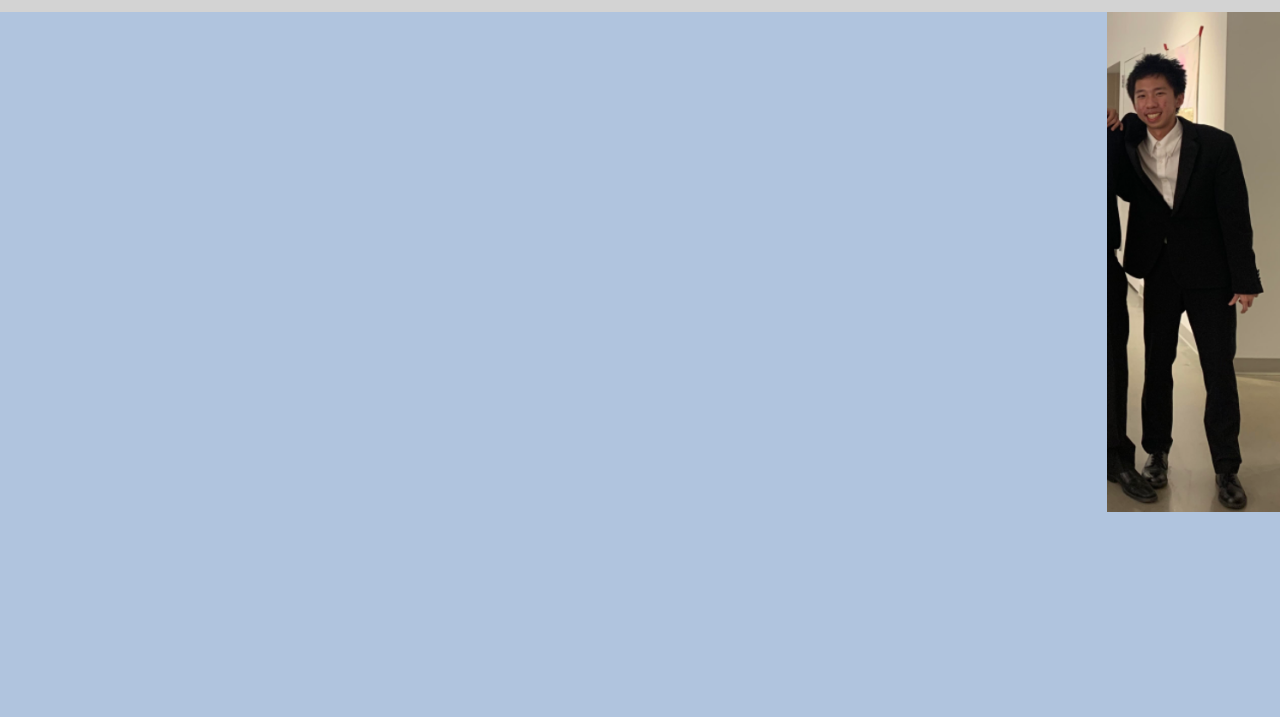
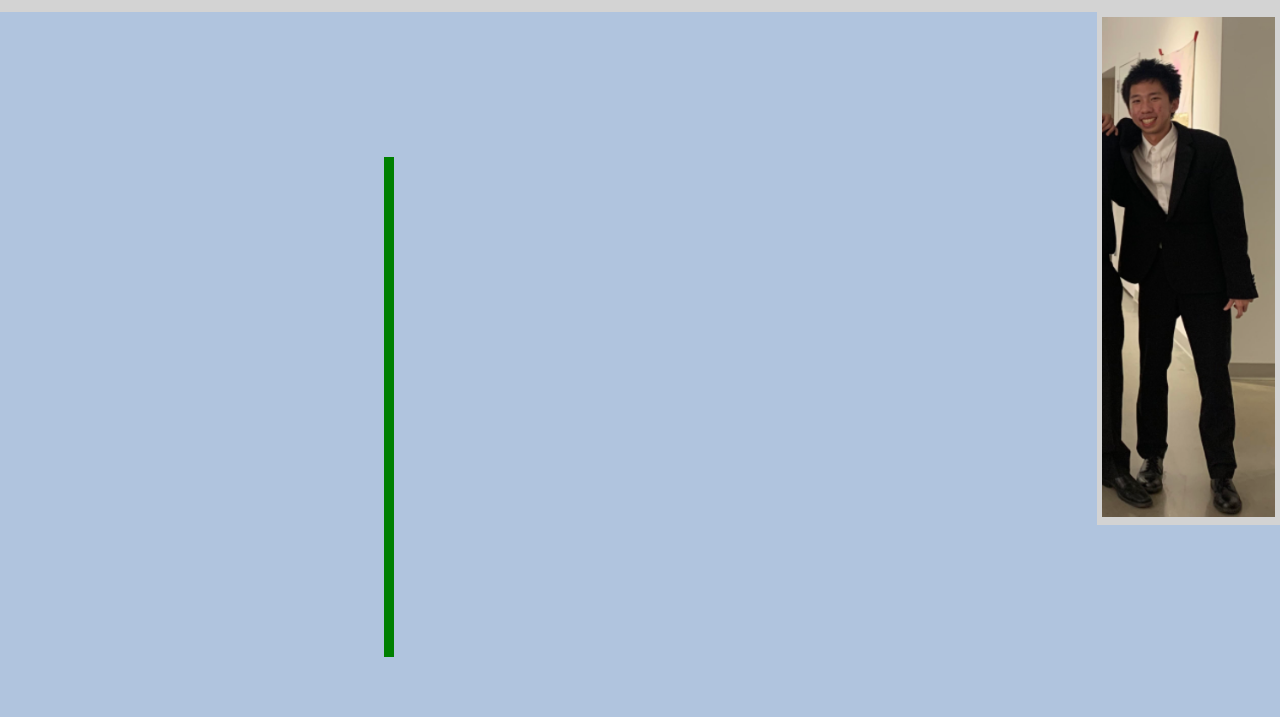
Before and after one commit to qosole/work-portfolio, a plain HTML site: page index.html in a window 1280 px wide. Shown: the part 83-800 px from the top of the page. Drawn offline with Linux system fonts and the light colour scheme.

Commit message:
Adjust header formatting slightly, change photo name, add preliminary body formatting

```diff
--- a/assets/css/style.css
+++ b/assets/css/style.css
@@ -14,6 +14,7 @@ header {
 
 h1 {
     margin-left: 35px;
+    color: steelblue;
 }
 
 nav {
@@ -40,4 +41,19 @@ nav a {
 
 #photo {
     float: right;
+    padding: 5px;
+    background: lightgray;
 }
+
+#about-me {
+    height: 500px;
+    border-left: 10px solid green;
+    position: absolute;
+    top: 30%;
+    left: 30%;
+}
+
+p {
+    font-size: 25px;
+    margin-right: 0px;
+}
--- a/index.html
+++ b/index.html
@@ -12,14 +12,18 @@
     <header>
         <h1>William Wei</h1>
         <nav>
-            <a href="#">&nbspAbout Me </a> &nbsp &nbsp
+            <a href="#about-me">&nbspAbout Me </a> &nbsp &nbsp
             <a href="#">&nbspWork </a> &nbsp &nbsp
             <a href="#">&nbspContact Me&nbsp</a>
         </nav>
     </header>
 
     <div id="photo">
-        <img src="./assets/images/concert.png" alt="Photo of William Wei in a suit" height="500px">
+        <img src="./assets/images/william-photo.png" alt="Photo of William Wei in a suit" height="500px">
+    </div>
+
+    <div id="about-me">
+
     </div>
 </body>
 </html>
```
Also changed, not shown: assets/images/william-photo.png (renamed from assets/images/concert.png).
